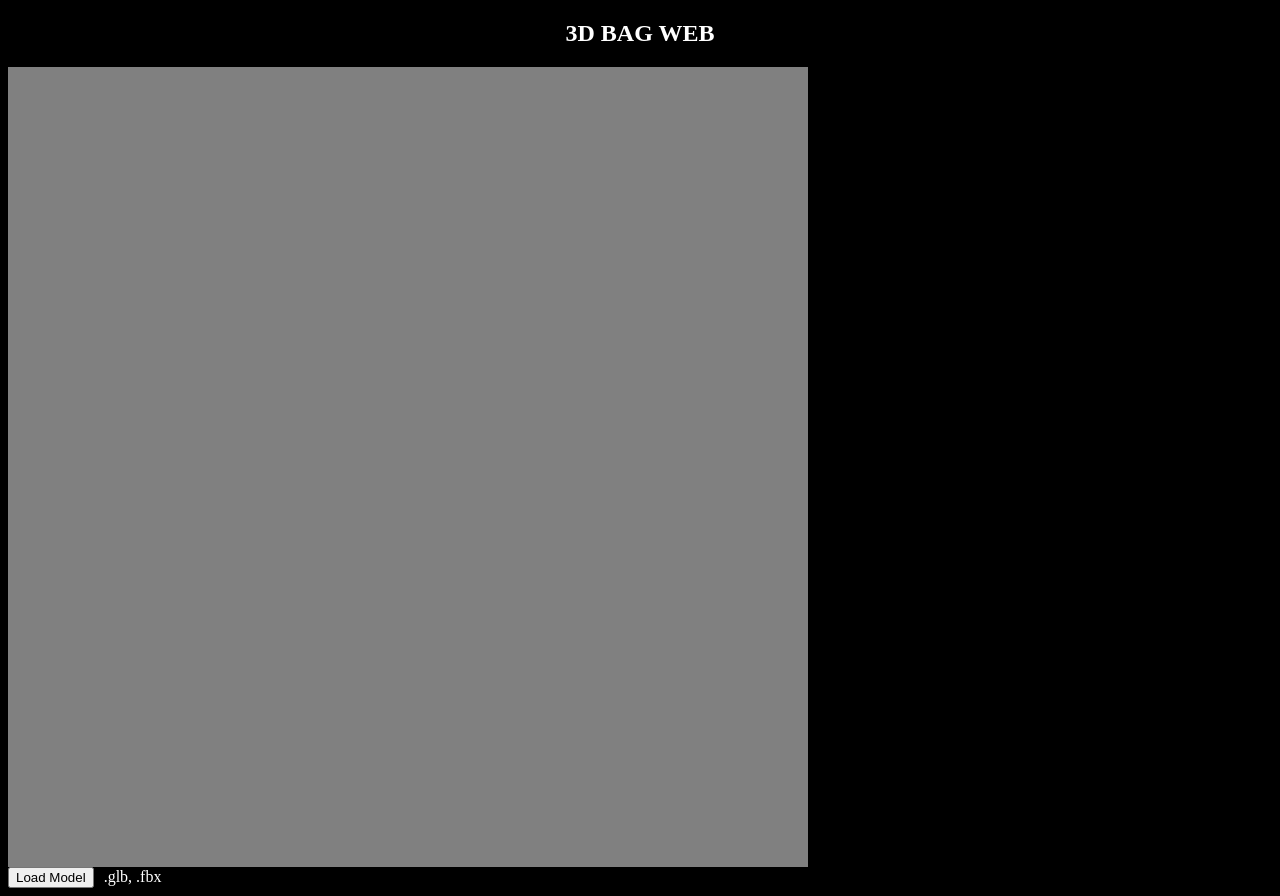
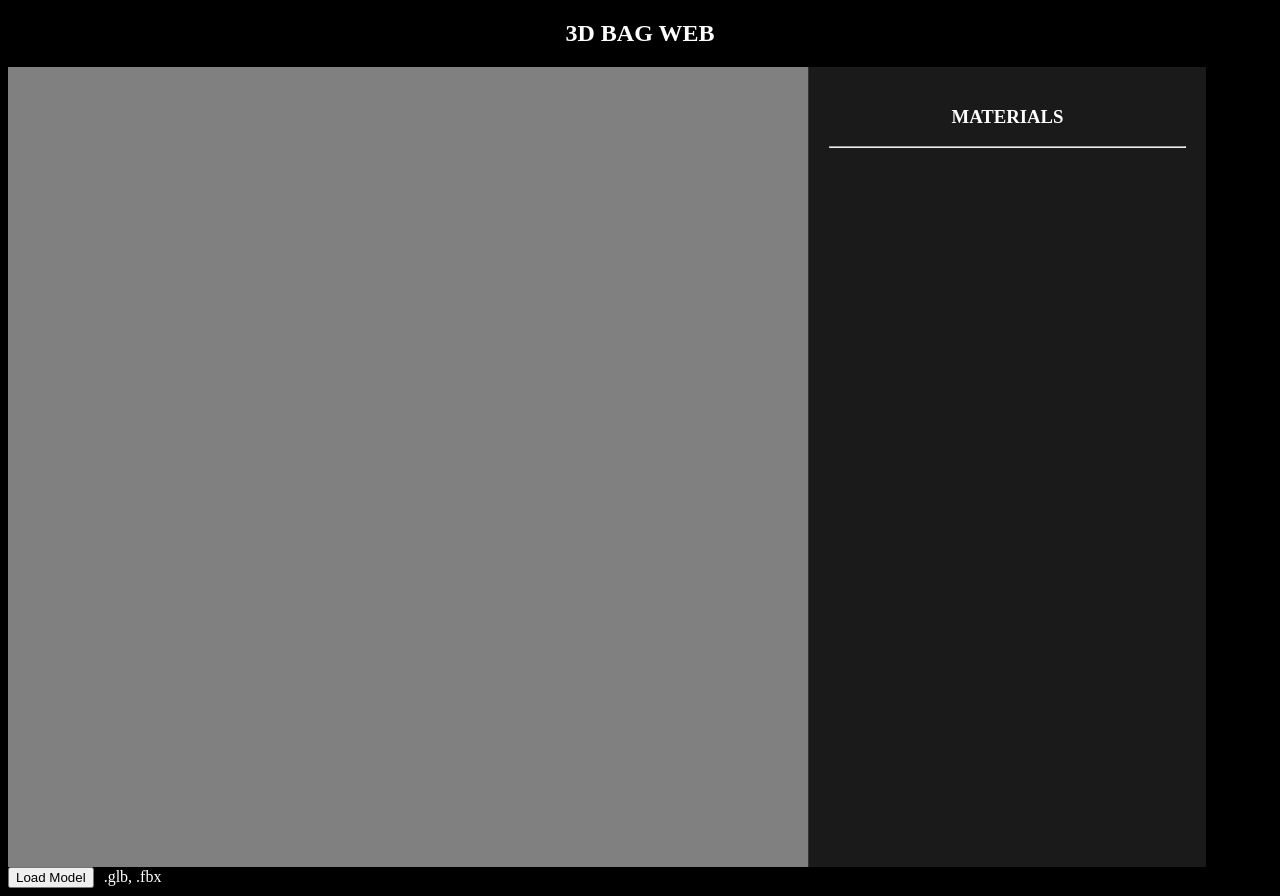
Before and after one commit to rendersomejuice/3D-BAG-WEB, a React (Vite) app: page / in a window 1280 px wide. Built offline with nearby package versions, Linux system fonts and the light colour scheme.

Commit message:
material and texture basic visualization

```diff
--- /dev/null
+++ b/src/components/MaterialsViewer.tsx
@@ -0,0 +1,33 @@
+import * as THREE from "three";
+
+interface MaterialsViewerProps {
+  materials: THREE.MeshStandardMaterial[];
+}
+
+const MaterialsViewer = ({materials} : MaterialsViewerProps) => {
+    return (
+      <div>
+        <h3>MATERIALS</h3>
+        <hr/>
+          {materials.map((material, index) => (
+              <div key={index} className="text-white">
+                  {material.name}
+                  <ul>
+                    <li><span className="property-title">{'Diffuse: '}</span> <span className="property">{material.map?.name}</span></li>
+                    <li><span className="property-title">{'Normal: '}</span> <span className="property">{material.normalMap?.name}</span></li>
+                    <li><span className="property-title">{'Ao: '}</span><span className="property">{material.aoMap?.name}</span></li>
+                    <li><span className="property-title">{'Emissive map: '}</span><span className="property">{material.emissiveMap?.name}</span></li>
+                    <li><span className="property-title">{'Emissive color: '}</span><span className="property">#{material.emissive.getHexString()}</span></li>
+                    <li><span className="property-title">{'Alpha: '}</span><span className="property">{material.alphaMap?.name}</span></li>
+                    <li><span className="property-title">{'Transparent: '}</span><span className="property">{material.transparent? 'yes' : 'no'}</span></li>
+                    <li><span className="property-title">{'Opacity: '}</span><span className="property">{material.opacity}</span></li>
+                    <li><span className="property-title">{'Roughness: '}</span><span className="property">{material.roughness}</span></li>
+                    <li><span className="property-title">{'Metallness: '}</span><span className="property">{material.metalness}</span></li>
+                  </ul>
+              </div>
+          ))}
+      </div>
+    );
+}
+
+export default MaterialsViewer
--- a/src/index.css
+++ b/src/index.css
@@ -21,3 +21,30 @@ body{
   height: 800px;
   background: grey;
 }
+
+.viewer-container {
+    display: flex;
+    align-items: stretch;
+}
+
+.materials-panel {
+    width: 357px;
+    height: 760px;
+    flex-shrink: 0;
+    padding: 20px;
+    background: #1a1a1a;
+    border-left: 1px solid #333;
+    overflow-y: scroll;
+}
+
+ul{
+  list-style-type: none;
+}
+
+.property-title{
+  font-size: 1.1em;
+}
+
+.property{
+  color: grey;
+}
--- a/src/three/ModelViewer.tsx
+++ b/src/three/ModelViewer.tsx
@@ -2,38 +2,54 @@ import { Center, OrbitControls, useGLTF } from "@react-three/drei";
 import { Canvas, useLoader } from "@react-three/fiber"
 import { useEffect, useState } from "react"
 import { FBXLoader } from "three/examples/jsm/loaders/FBXLoader.js";
-import { standardizeMaterials } from "../utils/StandarizeMaterials";
+import { standarizeMaterials, getMaterials } from "../utils/StandarizeMaterials";
+import MaterialsViewer from "../components/MaterialsViewer";
+import * as THREE from "three";
 
 export interface ModelFile{
     file:File | null
 }
 
-const ModelLoader = ({ url, extension }: { url: string, extension: string }) => {
+interface ModelLoaderProps {
+    url: string;
+    extension: string;
+    onMaterialsLoaded: (materials: THREE.MeshStandardMaterial[]) => void;
+}
 
-  switch(extension){
-    case "glb":
+const ModelLoader = ({ url, extension, onMaterialsLoaded}: ModelLoaderProps) => {
+
+    let model: THREE.Object3D | null = null;
+
+    if(extension === 'glb'){
         const { scene } =  useGLTF(url);
+        model = scene;
+    }else if(extension === 'fbx'){
+        const fbx = useLoader(FBXLoader, url);
+        model = fbx;
+        standarizeMaterials(fbx);
+    }
+
+    useEffect(() => {
+        if(model) {
+            const materials = getMaterials(model);
+            onMaterialsLoaded(materials); // Enviamos los materiales al padre
+        }
+    },[model, onMaterialsLoaded]);
+
+    if (!model) return null;
+
     return (
         <Center>
-                <primitive object={scene} />
+            <primitive object={model} />
         </Center>
     );
-
-    case "fbx":
-        const fbx = useLoader(FBXLoader, url);
-        standardizeMaterials(fbx);
-        return (
-            <Center>
-                <primitive object={fbx} />
-            </Center>
-        );
-  }
 
 };
 
 const ModelViewer = ({file}:ModelFile) => {
 
     const [modelURL, setModelURL] = useState<string | null>(null);
+    const [materials, setMaterials] = useState<THREE.MeshStandardMaterial[]>([]);
     const extension = file?.name.split(".").pop()?.toLowerCase();
 
     useEffect(() => {
@@ -45,19 +61,26 @@ const ModelViewer = ({file}:ModelFile) => {
 
         return () => {
             URL.revokeObjectURL(url);
+            setMaterials([]);
         };
 
     },[file]);
 
   return (
+    <div className="viewer-container">
         <div className="model-viewer">
             <Canvas>
                 <ambientLight intensity={0.5} />
                 <directionalLight position={[10, 10, 5]} intensity={1} />
-            {modelURL && extension && <ModelLoader url={modelURL} extension={extension}/>}
+                {modelURL && extension && <ModelLoader url={modelURL} extension={extension} onMaterialsLoaded={setMaterials}/>}
                 <OrbitControls enableDamping />
             </Canvas>
         </div>
+        <div className="materials-panel">
+            <MaterialsViewer materials={materials}/>
+        </div>
+    </div>
+
   )
 }
 
--- a/src/utils/StandarizeMaterials.ts
+++ b/src/utils/StandarizeMaterials.ts
@@ -37,7 +37,7 @@ const convertMaterial = (material: THREE.Material): THREE.Material => {
 };
 
 
-export const standardizeMaterials = (object: THREE.Object3D) => {
+export const standarizeMaterials = (object: THREE.Object3D) => {
 
     object.traverse((child) => {
 
@@ -58,3 +58,21 @@ export const standardizeMaterials = (object: THREE.Object3D) => {
     });
 
 };
+
+export const getMaterials = ( object : THREE.Object3D) => {
+    var materialsArray : THREE.MeshStandardMaterial[] = [];
+    object.traverse((child) => {
+
+        if(!(child instanceof THREE.Mesh)) return;
+
+        if(Array.isArray(child.material)){
+            child.material.forEach((material) =>
+                materialsArray.push(material)
+            );
+        }else{
+            materialsArray.push(child.material)
+        }
+    });
+
+    return materialsArray;
+}
```
Lines whose indentation alone changed are shown as unchanged.
